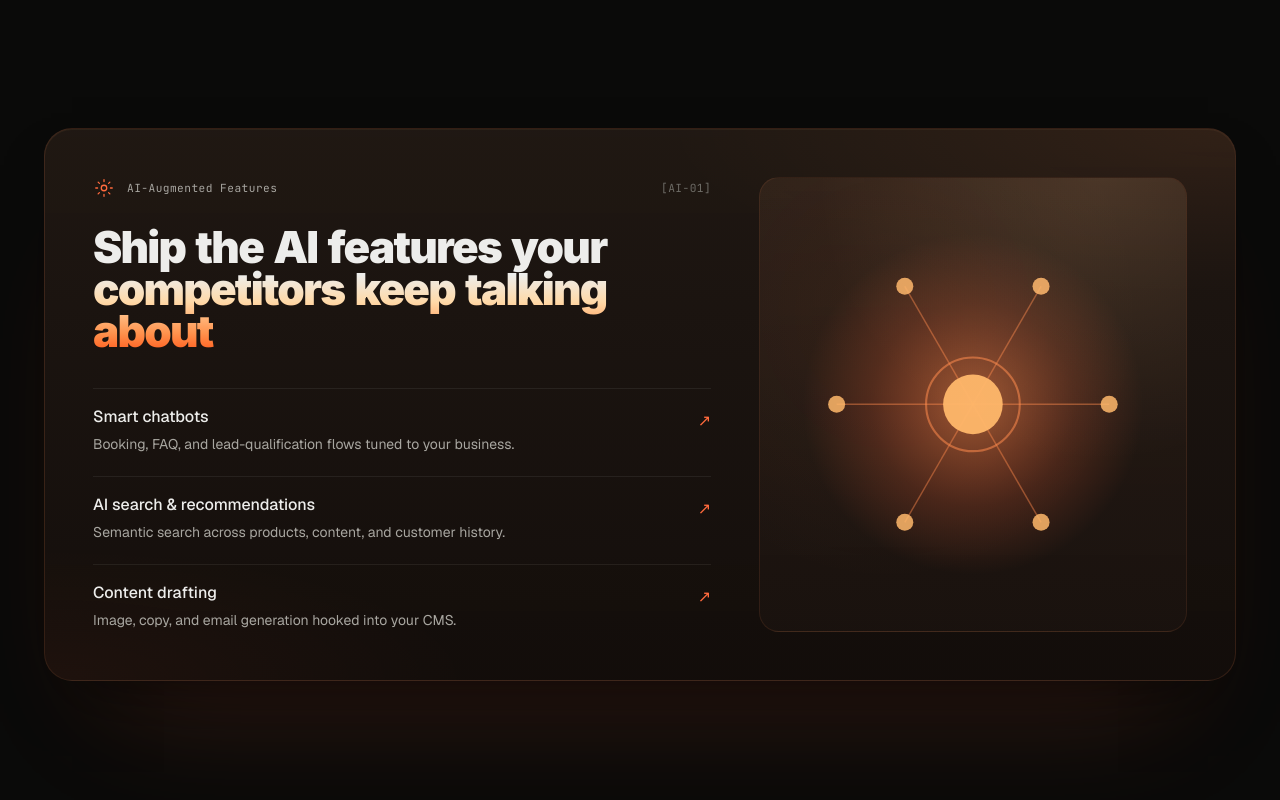
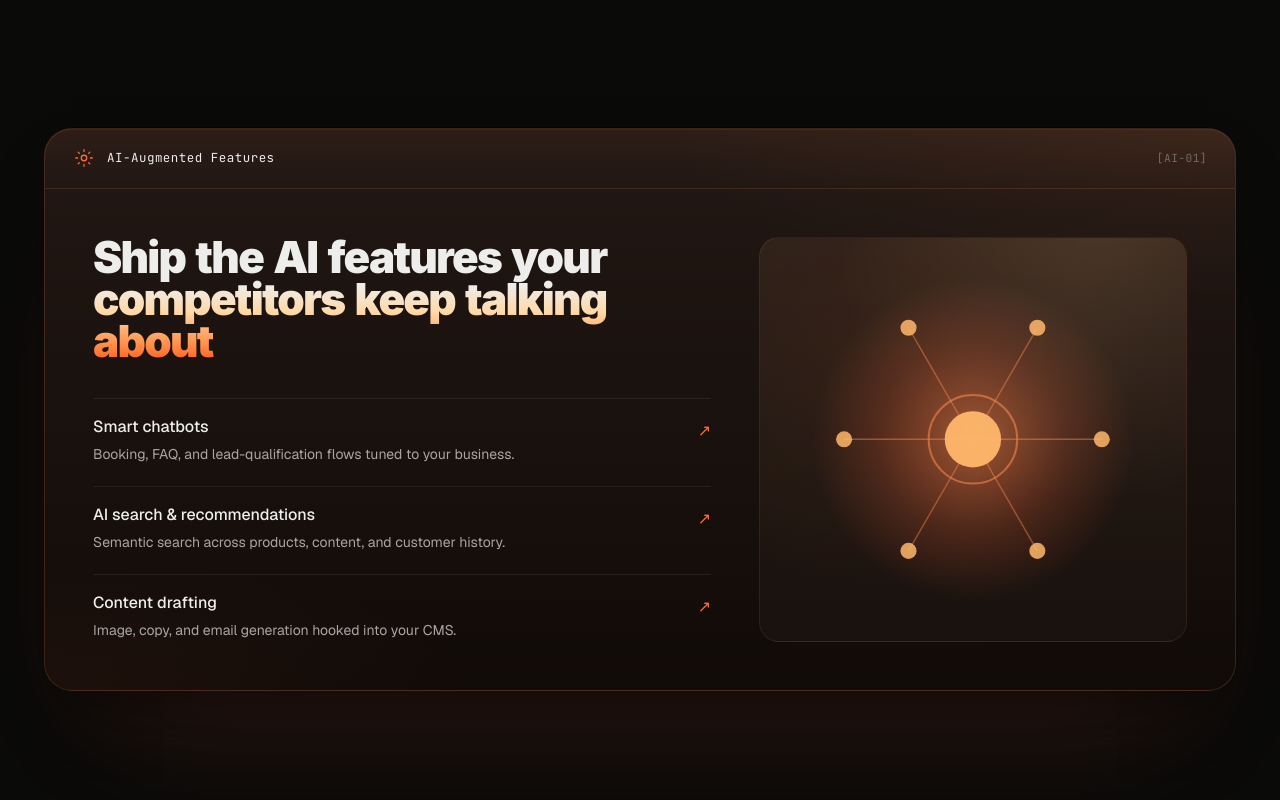
Before and after one commit to jcapostol10/apostol-dev, a Next.js app: page / in a window 1280 px wide. Shown: the part 1540-2340 px from the top of the page. Built offline with nearby package versions, Linux system fonts and the light colour scheme.

Commit message:
Make solution cards opaque; add persistent title-strip tab when stacked

```diff
--- a/src/app/globals.css
+++ b/src/app/globals.css
@@ -380,19 +380,35 @@ body {
 
 .solution-card {
   position: sticky;
-  top: calc(80px + var(--i, 0) * 18px);
-  margin-bottom: 26vh;
+  top: calc(80px + var(--i, 0) * 60px);
+  margin-bottom: 24vh;
   border-radius: 28px;
+  /* Opaque so prior cards don't bleed through; warm-bg to differentiate from page bg */
   background:
-    linear-gradient(180deg, rgba(38, 28, 22, 0.78) 0%, rgba(20, 14, 11, 0.92) 100%);
-  border: 1px solid rgba(255, 138, 77, 0.14);
+    linear-gradient(180deg, #221814 0%, #110b08 100%);
+  border: 1px solid rgba(255, 138, 77, 0.18);
   box-shadow:
     0 1px 0 rgba(255, 200, 140, 0.06) inset,
+    0 -1px 0 rgba(0, 0, 0, 0.4),
     0 30px 60px -28px rgba(0, 0, 0, 0.7),
     0 80px 120px -60px rgba(255, 106, 61, 0.18);
   overflow: hidden;
   isolation: isolate;
   transform-origin: 50% 0;
+}
+
+/* Title-strip stays visible as the next card stacks above. */
+.solution-card-header {
+  height: 60px;
+  padding: 0 1.75rem;
+  display: flex;
+  align-items: center;
+  justify-content: space-between;
+  border-bottom: 1px solid rgba(255, 138, 77, 0.1);
+  background:
+    linear-gradient(180deg, rgba(255, 138, 77, 0.05), transparent);
+  position: relative;
+  z-index: 1;
 }
 
 .solution-card::before {
--- a/src/app/page.tsx
+++ b/src/app/page.tsx
@@ -356,17 +356,17 @@ export default function HomePage() {
               className="solution-card"
               style={{ ["--i" as string]: i, ["--total" as string]: services.length }}
             >
-              <div className="grid lg:grid-cols-12 gap-8 lg:gap-12 p-8 lg:p-12">
+              <div className="solution-card-header">
+                <div className="flex items-center gap-3">
+                  <span className="text-accent">
+                    <svg viewBox="0 0 24 24" className="icon-line w-5 h-5">{s.icon}</svg>
+                  </span>
+                  <span className="tag !text-text-1 !text-[0.78rem]">{s.title}</span>
+                </div>
+                <span className="tag !text-text-3">[{s.code}]</span>
+              </div>
+              <div className="grid lg:grid-cols-12 gap-8 lg:gap-12 p-7 lg:p-12">
                 <div className="lg:col-span-7 flex flex-col">
-                  <div className="flex items-center justify-between mb-7">
-                    <div className="flex items-center gap-3">
-                      <span className="text-accent">
-                        <svg viewBox="0 0 24 24" className="icon-line w-6 h-6">{s.icon}</svg>
-                      </span>
-                      <span className="tag !text-text-2">{s.title}</span>
-                    </div>
-                    <span className="tag !text-text-3">[{s.code}]</span>
-                  </div>
                   <h3 className="display text-3xl md:text-[44px] leading-[1.05] tracking-tight mb-9 text-warm-wash">
                     {s.headline}
                   </h3>
```
